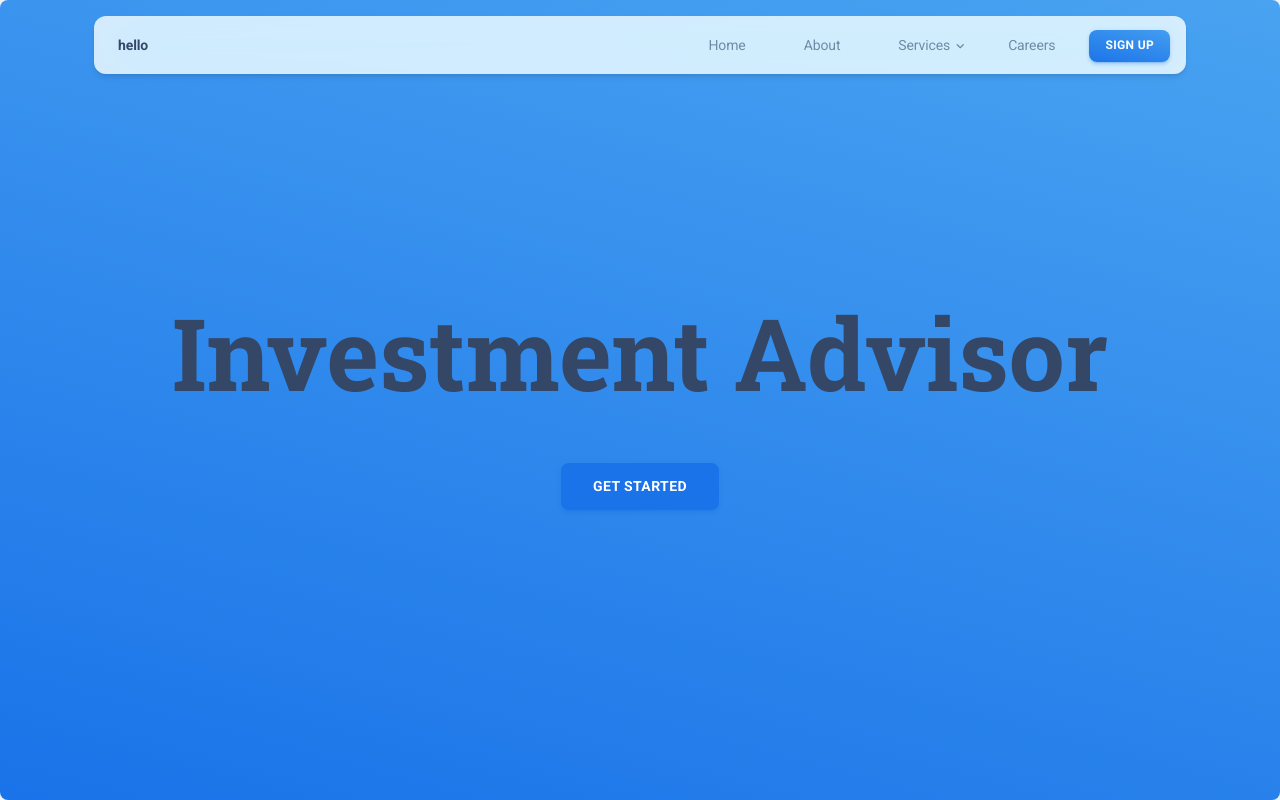
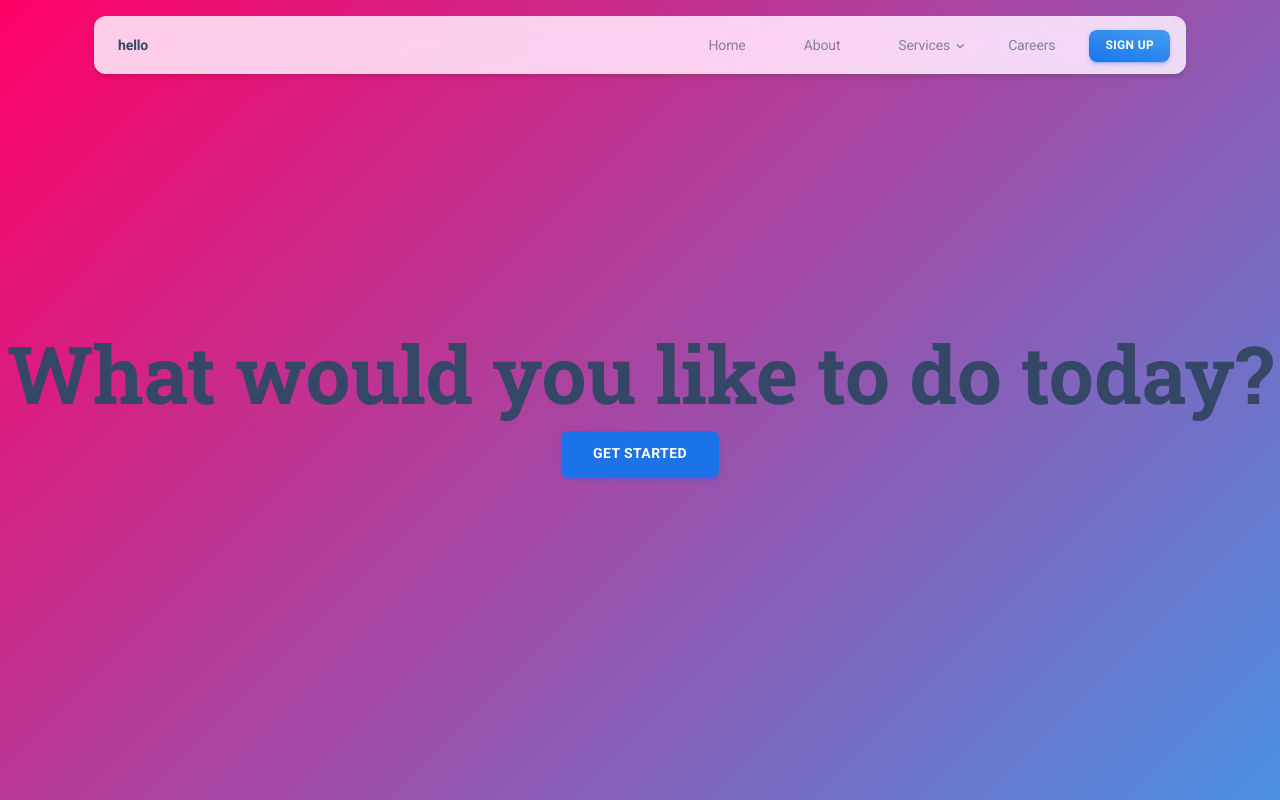
Before and after one commit to RoyalAscot1/website, a React (Create React App) app: page / in a window 1280 px wide. Built offline with nearby package versions, Linux system fonts and the light colour scheme.

Commit message:
Added background and fade in to all pages

```diff
--- a/src/pages/Careers/index.js
+++ b/src/pages/Careers/index.js
@@ -1,13 +1,41 @@
-import React from "react";
+import React, { useEffect, useState } from "react";
 import MKBox from "components/MKBox";
 import MKTypography from "components/MKTypography";
 
 function Careers() {
-  return (
-    <MKBox minHeight="100vh" display="flex" alignItems="center" justifyContent="center">
-      <MKTypography variant="h2">Not hiring at the moment, stay tuned!</MKTypography>
-    </MKBox>
-  );
+	const [isMounted, setIsMounted] = useState(false);
+	useEffect(() => {
+		setIsMounted(true);
+	}, []);
+
+	return (
+		<MKBox
+			minHeight="100vh"
+			display="flex"
+			alignItems="center"
+			justifyContent="center"
+			sx={{
+				background: "linear-gradient(135deg, #f06, #4a90e2)",
+				backgroundSize: "cover",
+				backgroundPosition: "center",
+			}}
+			>
+			<MKBox
+					maxWidth="md"
+					width="100%"
+					px={{ xs: 3, sm: 4, md: 6 }}
+					textAlign="center"
+					sx={{
+					opacity: isMounted ? 1 : 0,
+					transform: isMounted ? "translateY(0)" : "translateY(20px)",
+					transition: "opacity 0.6s ease-out, transform 0.6s ease-out",
+					zIndex: 1,
+					}}
+				>
+			<MKTypography variant="h2">Not hiring at the moment, stay tuned!</MKTypography>
+		</MKBox>
+		</MKBox>
+	);
 }
 
 export default Careers;
--- a/src/pages/InvestmentAdvisor/index.js
+++ b/src/pages/InvestmentAdvisor/index.js
@@ -1,23 +1,32 @@
-// src/pages/InvestmentAdvisor/index.js
-import React, { useState } from "react";
+import React, { useState, useEffect } from "react";
+import MKBox from "../../components/MKBox";
 import Container from "@mui/material/Container";
 import UploadCSV from "./UploadCSV";
 import Survey from "./Survey";
 
 function InvestmentAdvisor() {
+	const [isMounted, setIsMounted] = useState(false);
+	useEffect(() => {
+		setIsMounted(true);
+	}, []);
+
 	const [file, setFile] = useState(null);
 	const [step, setStep] = useState(1);
 	const [surveyAnswers, setSurveyAnswers] = useState({
 		riskTolerance: "",
-        investmentHorizon: ""
-    })
+		investmentHorizon: "",
+	});
 
 	const handleFileChange = (e) => {
 		const uploadedFile = e.target.files[0];
 		setFile(uploadedFile);
 		setTimeout(() => {
+			setIsMounted(false);
+			setTimeout(() => {
 				setStep(2);
-        }, 1000);
+				setIsMounted(true);
+			}, 500);
+		}, 2000);
 	};
 
 	const handleUploadClick = () => {
@@ -26,16 +35,40 @@ function InvestmentAdvisor() {
 
 	const handleSurveyChange = (e) => {
 		const { name, value } = e.target;
-        setSurveyAnswers((prev) => ({ ...prev, [name]: value}));
-    }
+		setSurveyAnswers((prev) => ({ ...prev, [name]: value }));
+	};
 
 	const handleSurveySubmit = () => {
 		console.log("CSV:", file);
 		console.log("Survey:", surveyAnswers);
 		// PASS TO BACKEND AND DATABASE LATER
-    }
+	};
 
 	return (
+		<MKBox
+		minHeight="100vh"
+		display="flex"
+		alignItems="center"
+		justifyContent="center"
+		sx={{
+			background: "linear-gradient(135deg, #f06, #4a90e2)",
+			backgroundSize: "cover",
+			backgroundPosition: "center",
+		}}
+		>
+		<MKBox
+			display="flex"
+			flexDirection="column"
+			minHeight="100vh"
+			alignItems="center"
+			justifyContent="center"
+			sx={{
+			opacity: isMounted ? 1 : 0,
+			transform: isMounted ? "translateY(0)" : "translateY(20px)",
+			transition: "opacity 0.6s ease-out, transform 0.6s ease-out",
+			zIndex: 1,
+			}}
+		>
 		<Container maxWidth="sm">
 			{step === 1 && (
 			<UploadCSV
@@ -52,6 +85,8 @@ function InvestmentAdvisor() {
 			/>
 			)}
 		</Container>
+		</MKBox>
+		</MKBox>
 	);
 }
 
--- a/src/pages/LandingPage/index.js
+++ b/src/pages/LandingPage/index.js
@@ -1,33 +1,45 @@
-import React from "react";
+import React, { useEffect, useState } from "react";
 import MKBox from "../../components/MKBox";         // Material Kit Box
 import MKTypography from "../../components/MKTypography"; // Material Kit Typography
 import MKButton from "../../components/MKButton";
 
 const LandingPage = () => {
+    const [isMounted, setIsMounted] = useState(false);
+        useEffect(() => {
+        setIsMounted(true);
+    }, []);
+
     return (
         <MKBox
-            minHeight="100vh"
-            width="100%"
-            display="flex"
-            flexDirection="column"
-            alignItems="center"
-            justifyContent="center"
             sx={{
-                background: "linear-gradient(195deg, #49a3f1, #1A73E8)",
-                color: "#fff",
-                borderRadius: 2,
-        }}
+                background: "linear-gradient(135deg, #f06, #4a90e2)",
+                backgroundSize: "cover",
+                backgroundPosition: "center",
+            }}
         >
+            <MKBox
+                display="flex"
+                flexDirection="column"
+                minHeight="100vh"
+                alignItems="center"
+                justifyContent="center"
+                sx={{
+                    opacity: isMounted ? 1 : 0,
+                    transform: isMounted ? "translateY(0)" : "translateY(20px)",
+                    transition: "opacity 0.6s ease-out, transform 0.6s ease-out",
+                    zIndex: 1,
+                }}
+            >
             <MKTypography
                 variant="h1"
                 sx={{
                     fontWeight: "bold",
                     textAlign: "center",
-                    fontSize: { xs: "3rem", md: "5em" },
-                    mb: 6
+                    fontSize: { xs: "3rem", md: "4em" },
+                    mb: 1,
                 }}
             >
-                Investment Advisor
+                What would you like to do today?
             </MKTypography>
             <MKButton
                 color="info"
@@ -37,6 +49,7 @@ const LandingPage = () => {
             >
                 Get Started
             </MKButton>
+            </MKBox>
         </MKBox>
     );
 };
```
Also changed, not shown: src/pages/About/index.js (indentation only). Lines whose indentation alone changed are shown as unchanged.
